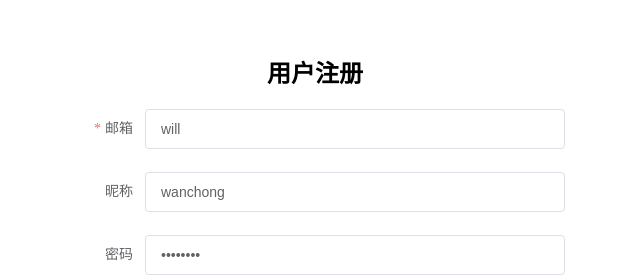
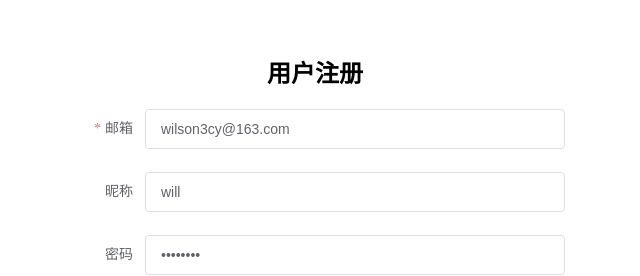
Before and after one commit to willwan92/full-stack-demo-front, a Nuxt app: page /register in a window 1280 px wide. Shown: the part 246-522 px from the top of the page, without its empty margins (325-965 px from the left). Built offline with nearby package versions, Linux system fonts and the light colour scheme.

Commit message:
修复注册页面bug

```diff
--- a/pages/register.vue
+++ b/pages/register.vue
@@ -40,8 +40,8 @@ export default {
     return {
       captcha: '/api/user/captcha',
       form: {
-        email: 'will',
-        nickname: 'wanchong',
+        email: 'wilson3cy@163.com',
+        nickname: 'will',
         password: 'wanchong',
         rePassword: 'wanchong',
         captcha: ''
@@ -66,7 +66,7 @@ export default {
           const params = {
             email: this.form.email,
             nickname: this.form.nickname,
-            password: md5(this.form.email),
+            password: md5(this.form.password),
             captcha: this.form.captcha,
           }
           this.$http.post('/user/create', params).then(res => {
```
